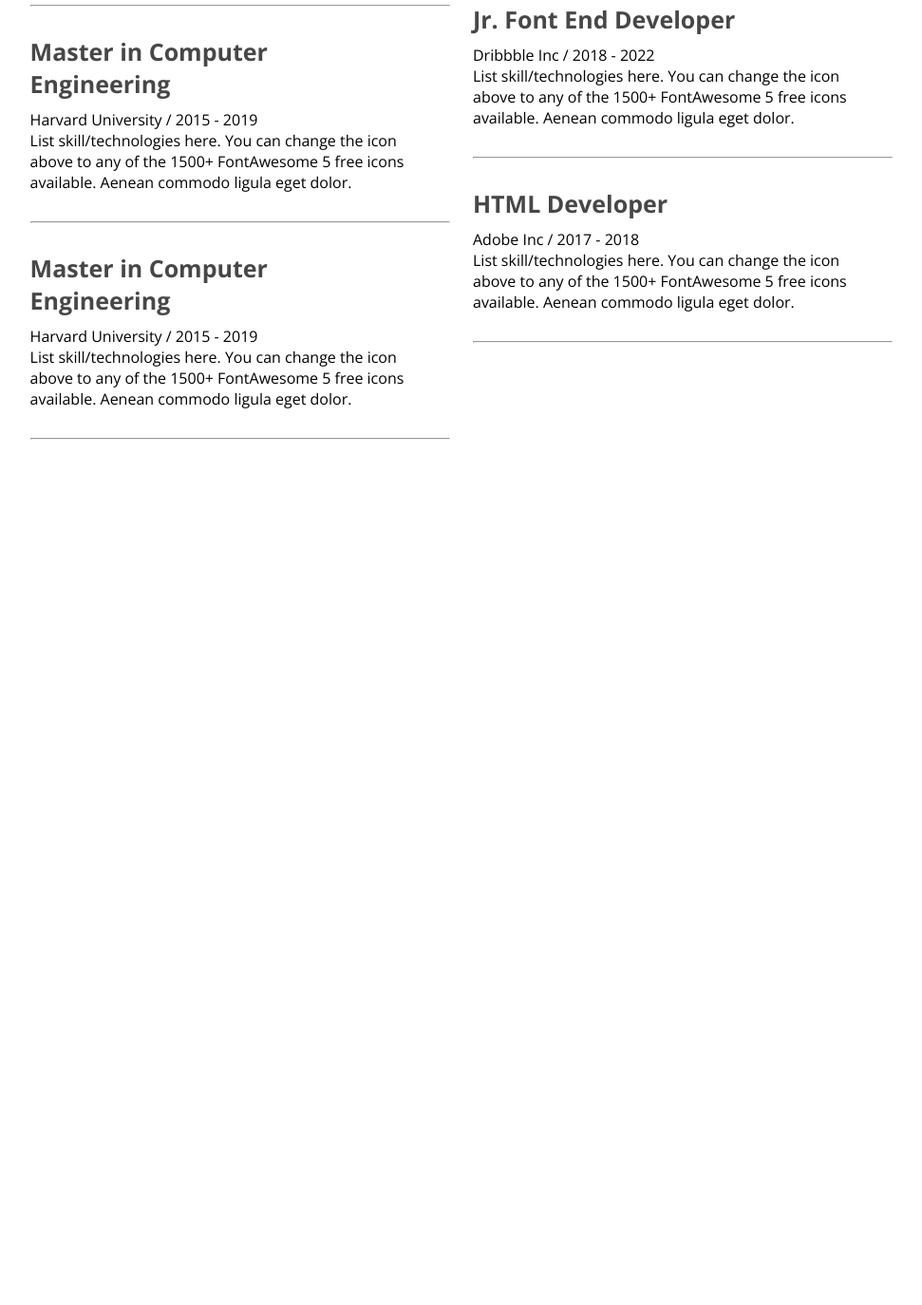
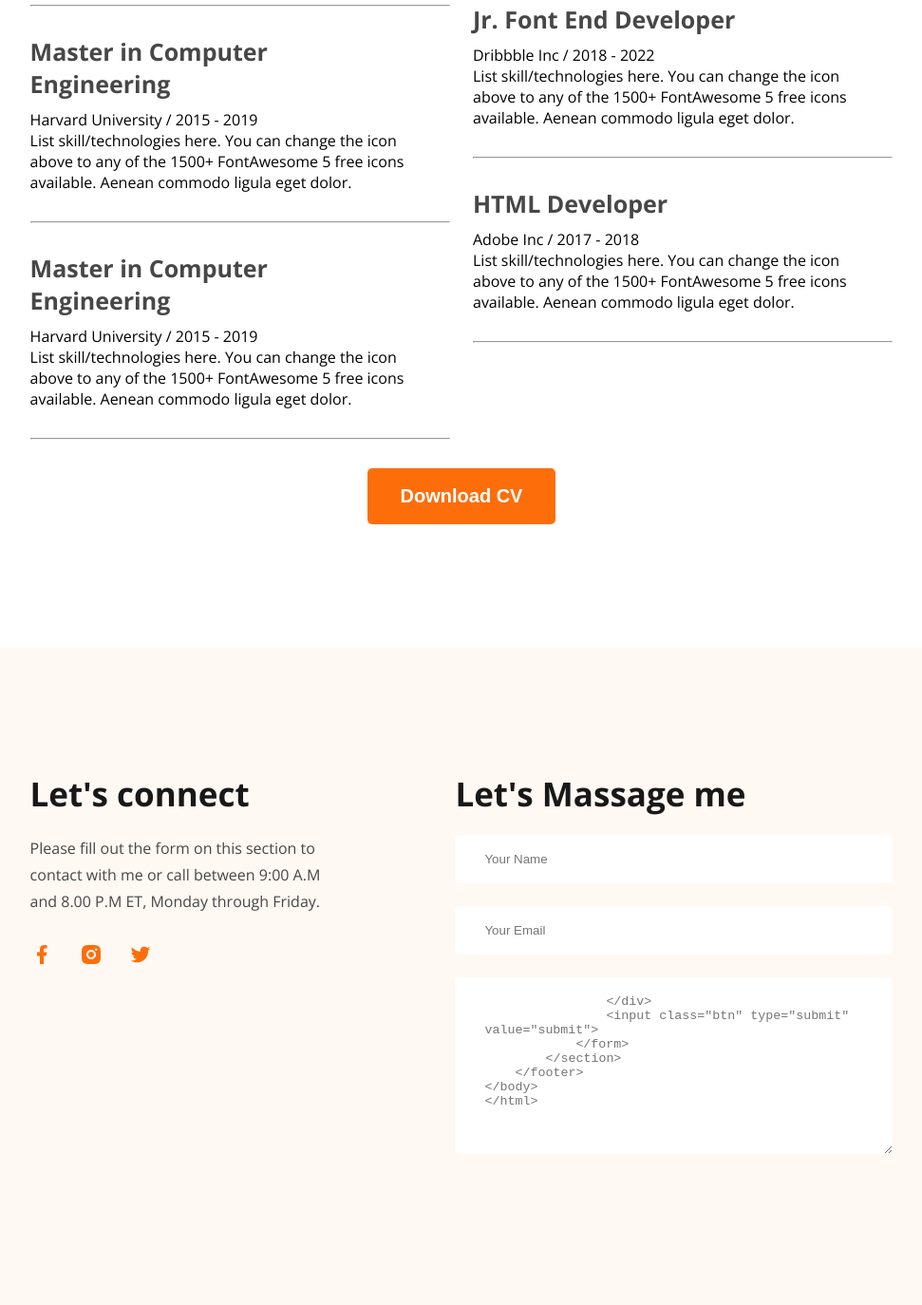
Before and after one commit to Achol-Jahan/portfolio, a plain HTML site: page index.html in a window 1280 px wide. Shown: the part 2836-4210 px from the top of the page at 95% size, without its empty margins (154-1125 px from the left). Before the commit the page ends 3329 px from the top, so only its background shows below. Drawn offline with nearby package versions, Linux system fonts and the light colour scheme.

Commit message:
footer add

```diff
--- a/Style/style.css
+++ b/Style/style.css
@@ -227,3 +227,51 @@
 .resume-container hr{
     margin: 30px 0;
 }
+
+.text-center{
+    text-align: center;
+}
+
+footer{
+    margin-top: 130px;
+    background-color: #FFF8F3;
+    padding: 130px 0;
+}
+
+footer .footer-container{
+    width: 71%;
+    max-width: 1140px;
+    margin: 0 auto;
+    display: flex;
+    gap: 116px;
+}
+
+.footer-container .social{
+    max-width: 562px;
+}
+
+.footer-container .social p{
+    color: #474747;
+    line-height: 28px;
+    font-size: 16px;
+    margin-bottom: 30px;
+}
+
+.footer-container h2{
+    color: #181818;
+    font-size: 35px;
+    margin-bottom: 20px;
+}
+
+.footer-container .icon a{
+    margin-right: 24px;
+}
+
+.footer-container form input[type="text"], .footer-container form textarea{
+    width: 461px;
+    padding: 18px 31px;
+    margin-bottom: 24px;
+    border: none;
+    border-radius: 5px;
+    color: #757575;
+}
--- a/index.html
+++ b/index.html
@@ -163,6 +163,38 @@
 
             </div>
         </div>
+
+        <div class="text-center">
+            <button class="btn">Download CV</button>
+        </div>
     </section>
+
+    <footer>
+        <section class="footer-container">
+            <div class="social">
+                <h2>Let's connect</h2>
+                <p>Please fill out the form on this section to contact with me or call between 9:00 A.M and 8.00 P.M ET, Monday through Friday.</p>
+
+                <div class="icon">
+                    <a href=""><img src="images/icons/facebook.png" alt=""></a>
+                    <a href=""><img src="images/icons/insta.png" alt=""></a>
+                    <a href=""><img src="images/icons/twitter.png" alt=""></a>
+                </div>
+            </div>
+            <form class="form">
+                <h2>Let's Massage me</h2>
+                <div class="">
+                    <input type="text" name="" id="" placeholder="Your Name">
+                </div>
+                <div class="">
+                    <input type="text" name="" id="" placeholder="Your Email">
+                </div>
+                <div class="">
+                    <textarea rows="10" name="" id="" placeholder="Massage">
+                </div>
+                <input class="btn" type="submit" value="submit">
+            </form>
+        </section>
+    </footer>
 </body>
 </html>
```
